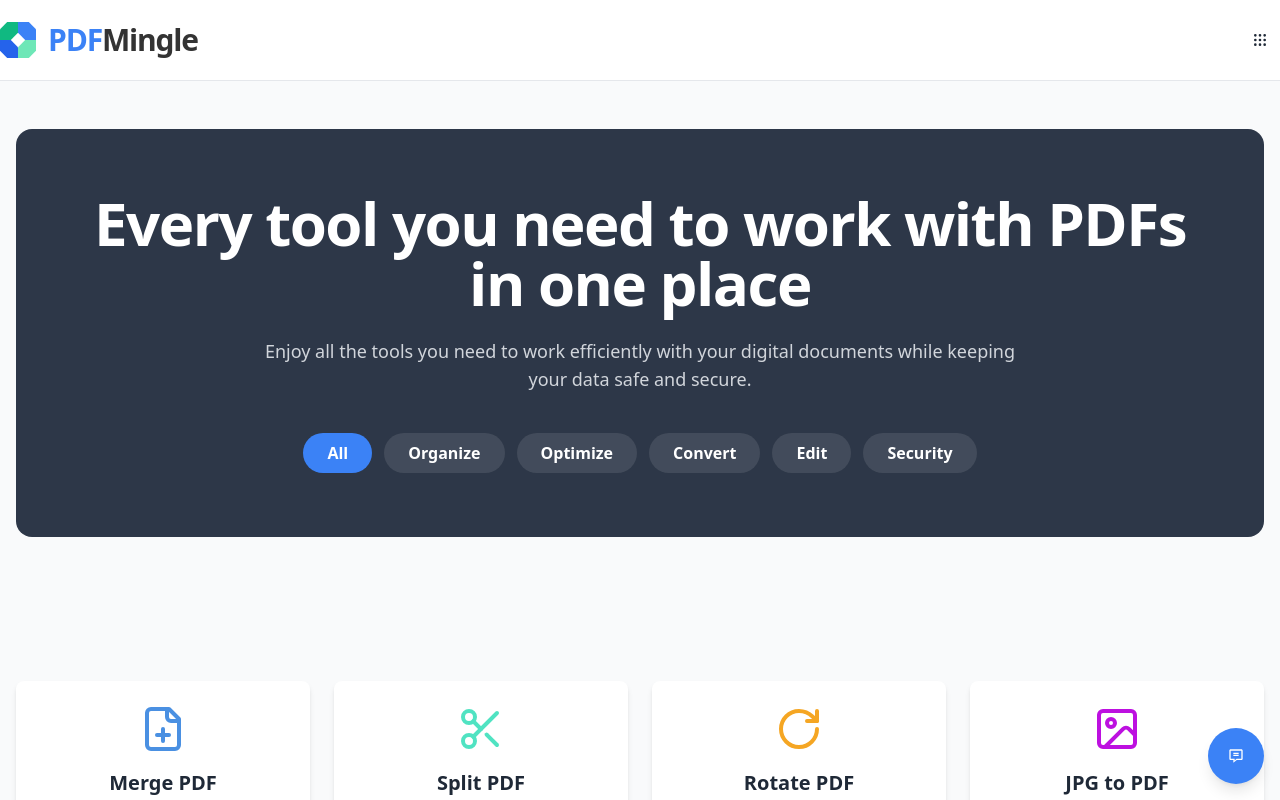
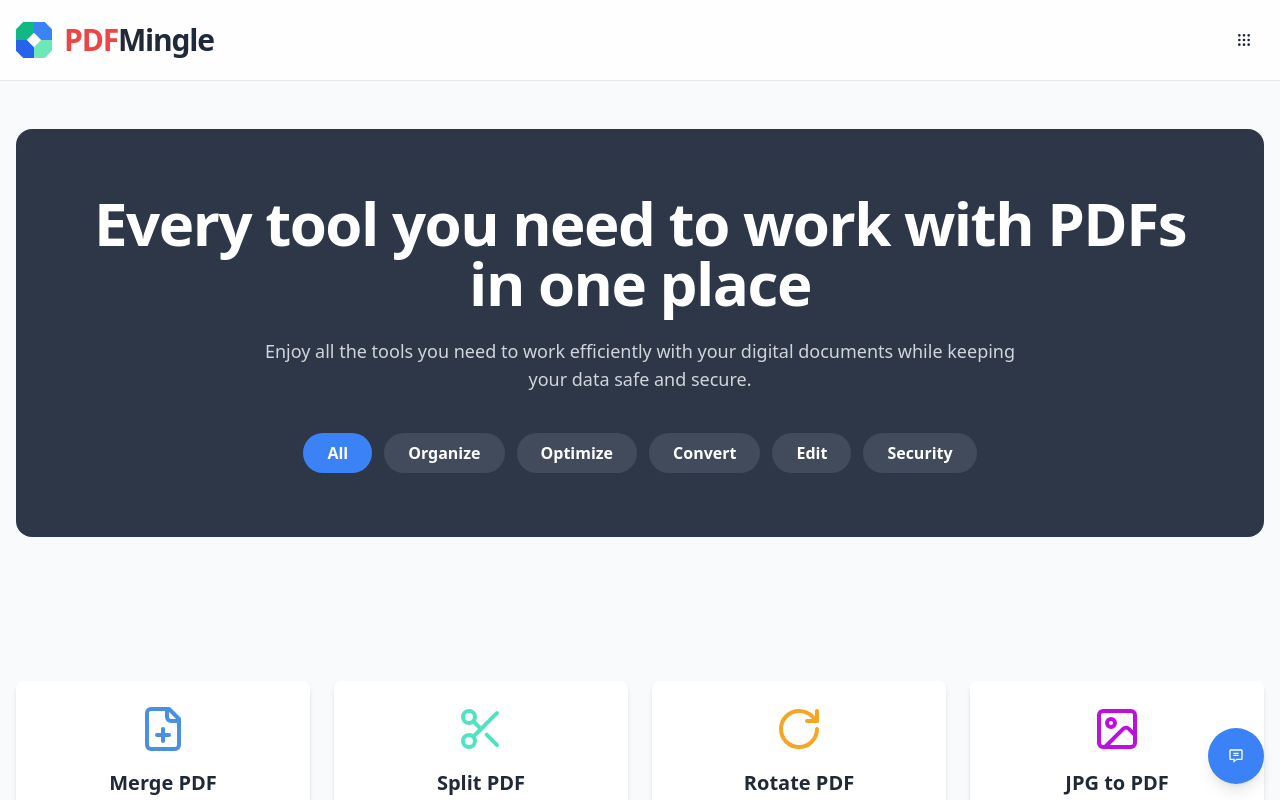
Before and after one commit to widhia-solanki/Pdfmingle, a Next.js app: page / in a window 1280 px wide. Shown: the top 800 px of the page. Built offline with nearby package versions, Linux system fonts and the light colour scheme.

Commit message:
Update Header.tsx

```diff
--- a/src/components/Header.tsx
+++ b/src/components/Header.tsx
@@ -1,23 +1,14 @@
-import { usePathname } from 'next/navigation';
 import Link from 'next/link';
 import { NewMobileMenu } from './NewMobileMenu';
 import { ToolsMenu } from './ToolsMenu';
 
 export const Header = () => {
-  const pathname = usePathname();
-  const isHomePage = pathname === '/';
-
   return (
-    <header className="sticky top-0 z-50 w-full border-b bg-white">
-      <div className="container flex h-20 items-center justify-between">
-        <div className="flex items-center gap-4">
-          {isHomePage && (
-            <div className="md:hidden">
-              <NewMobileMenu />
-            </div>
-          )}
-
-          <Link href="/" className="flex items-center gap-3 text-2xl font-bold tracking-tighter text-ilovepdf-text no-underline">
+    // The sticky header with a white background and bottom border
+    <header className="sticky top-0 z-50 w-full border-b bg-white/80 backdrop-blur-lg">
+      <div className="container mx-auto flex h-20 items-center justify-between px-4">
+        {/* Logo and Brand Name - always visible */}
+        <Link href="/" className="flex items-center gap-3 text-2xl font-bold tracking-tighter text-gray-800 no-underline">
           <svg
             width="36"
             height="36"
@@ -31,16 +22,21 @@ export const Header = () => {
             <path d="M50 100 L80 100 L100 80 L100 50 L70 50 L50 70 Z" fill="#6EE7B7" />
           </svg>
           <div className="text-3xl">
-              <span className="text-ilovepdf-red">PDF</span>Mingle
+            <span className="text-red-500">PDF</span>Mingle
           </div>
         </Link>
-        </div>
 
-        {isHomePage && (
+        {/* Navigation Menus - always visible and responsive */}
+        <div className="flex items-center gap-2">
+          {/* Desktop Menu (hidden on mobile) */}
           <div className="hidden md:flex">
             <ToolsMenu />
           </div>
-        )}
+          {/* Mobile Menu (only visible on mobile) */}
+          <div className="md:hidden">
+            <NewMobileMenu />
+          </div>
+        </div>
       </div>
     </header>
   );
```
Lines whose indentation alone changed are shown as unchanged.
